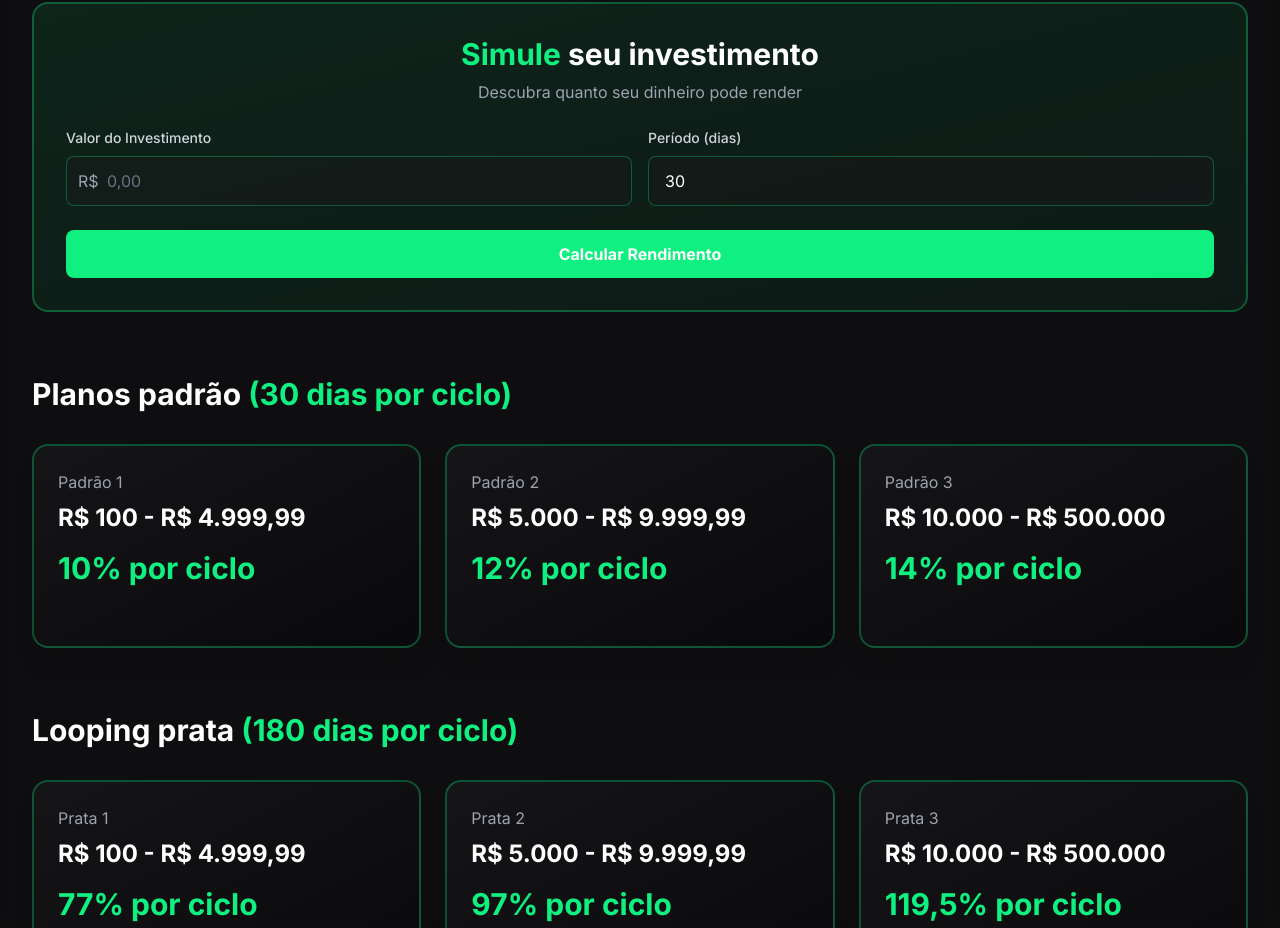
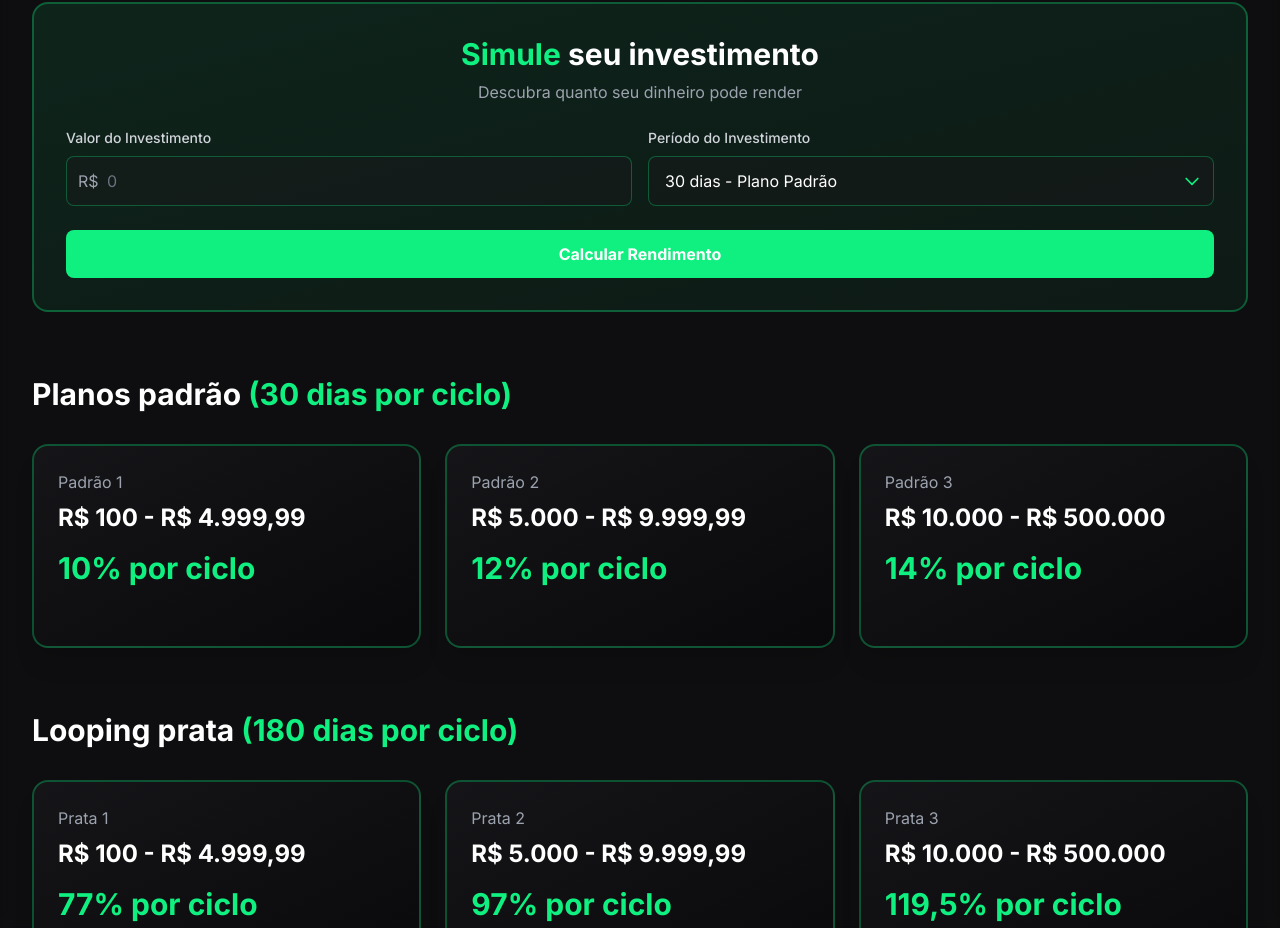
Before and after one commit to cantalusto/investnest, a Next.js app: page / in a window 1280 px wide. Shown: the part 1938-2866 px from the top of the page. Built offline with nearby package versions, Linux system fonts and the light colour scheme; no server answers; a web font is replaced by a local one.

Commit message:
feat: adiciona formatação automática de valor e corrige cálculo para planos Prata e Ouro

```diff
--- a/components/InvestmentCalculator.tsx
+++ b/components/InvestmentCalculator.tsx
@@ -6,8 +6,28 @@ import { PlanModal } from './PlanModal';
 
 const InvestmentCalculator: React.FC = () => {
   const [amount, setAmount] = useState<string>('');
+  const [displayAmount, setDisplayAmount] = useState<string>('');
   const [days, setDays] = useState<string>('30');
   const [result, setResult] = useState<{ total: number; profit: number; rate: number; planName: string } | null>(null);
+
+  // Função para formatar o valor enquanto digita
+  const handleAmountChange = (e: React.ChangeEvent<HTMLInputElement>) => {
+    const value = e.target.value;
+
+    // Remove tudo que não é número
+    const numericValue = value.replace(/\D/g, '');
+
+    // Armazena o valor numérico puro
+    setAmount(numericValue);
+
+    // Formata para exibição (adiciona pontos de milhar)
+    if (numericValue) {
+      const formatted = Number(numericValue).toLocaleString('pt-BR');
+      setDisplayAmount(formatted);
+    } else {
+      setDisplayAmount('');
+    }
+  };
 
   const calculateInvestment = () => {
     const value = parseFloat(amount);
@@ -25,7 +45,7 @@ const InvestmentCalculator: React.FC = () => {
     // Determinar tipo de plano baseado no período
     if (period >= 360) {
       planType = 'Ouro';
-      // Looping Ouro - 360 dias
+      // Looping Ouro - 360 dias (1 ciclo de 360 dias = rendimento total do período)
       if (value >= 100 && value < 5000) {
         rate = 1.768; // 176.8% por ciclo de 360 dias
         planName = 'Looping Ouro 1';
@@ -38,7 +58,7 @@ const InvestmentCalculator: React.FC = () => {
       }
     } else if (period >= 180) {
       planType = 'Prata';
-      // Looping Prata - 180 dias
+      // Looping Prata - 180 dias (1 ciclo de 180 dias = rendimento total do período)
       if (value >= 100 && value < 5000) {
         rate = 0.77; // 77% por ciclo de 180 dias
         planName = 'Looping Prata 1';
@@ -64,9 +84,21 @@ const InvestmentCalculator: React.FC = () => {
       }
     }
 
-    const cycles = Math.floor(period / 30);
-    const totalAmount = value * Math.pow(1 + rate, cycles);
-    const profit = totalAmount - value;
+    // Para planos de 180 e 360 dias, o ciclo é o próprio período
+    // Para plano de 30 dias, pode ter múltiplos ciclos
+    let totalAmount;
+    let profit;
+
+    if (period >= 180) {
+      // Para Prata e Ouro: aplica a taxa uma única vez (1 ciclo completo)
+      totalAmount = value * (1 + rate);
+      profit = totalAmount - value;
+    } else {
+      // Para Padrão: pode ter múltiplos ciclos de 30 dias
+      const cycles = Math.floor(period / 30);
+      totalAmount = value * Math.pow(1 + rate, cycles);
+      profit = totalAmount - value;
+    }
 
     setResult({
       total: totalAmount,
@@ -106,11 +138,10 @@ const InvestmentCalculator: React.FC = () => {
           <div className="relative">
             <span className="absolute left-3 top-1/2 -translate-y-1/2 text-gray-400">R$</span>
             <input
-              type="number"
-              value={amount}
-              onChange={(e) => setAmount(e.target.value)}
-              placeholder="0,00"
-              min="100"
+              type="text"
+              value={displayAmount}
+              onChange={handleAmountChange}
+              placeholder="0"
               className="w-full bg-zinc-900/50 border border-primary/30 rounded-lg pl-10 pr-4 py-3 text-white placeholder-gray-500 focus:outline-none focus:border-primary transition-colors"
             />
           </div>
@@ -118,17 +149,24 @@ const InvestmentCalculator: React.FC = () => {
 
         <div>
           <label className="block text-sm font-medium text-gray-300 mb-2">
-            Período (dias)
+            Período do Investimento
           </label>
-          <input
-            type="number"
-            value={days}
-            onChange={(e) => setDays(e.target.value)}
-            placeholder="30"
-            min="30"
-            step="30"
-            className="w-full bg-zinc-900/50 border border-primary/30 rounded-lg px-4 py-3 text-white placeholder-gray-500 focus:outline-none focus:border-primary transition-colors"
-          />
+          <div className="relative">
+            <select
+              value={days}
+              onChange={(e) => setDays(e.target.value)}
+              className="w-full bg-zinc-900/50 border border-primary/30 rounded-lg px-4 py-3 text-white focus:outline-none focus:border-primary transition-colors appearance-none cursor-pointer"
+            >
+              <option value="30" className="bg-zinc-900 text-white">30 dias - Plano Padrão</option>
+              <option value="180" className="bg-zinc-900 text-white">180 dias - Looping Prata</option>
+              <option value="360" className="bg-zinc-900 text-white">360 dias - Looping Ouro</option>
+            </select>
+            <div className="absolute right-3 top-1/2 -translate-y-1/2 pointer-events-none">
+              <svg className="w-5 h-5 text-primary" fill="none" stroke="currentColor" viewBox="0 0 24 24">
+                <path strokeLinecap="round" strokeLinejoin="round" strokeWidth={2} d="M19 9l-7 7-7-7" />
+              </svg>
+            </div>
+          </div>
         </div>
       </div>
 
```
